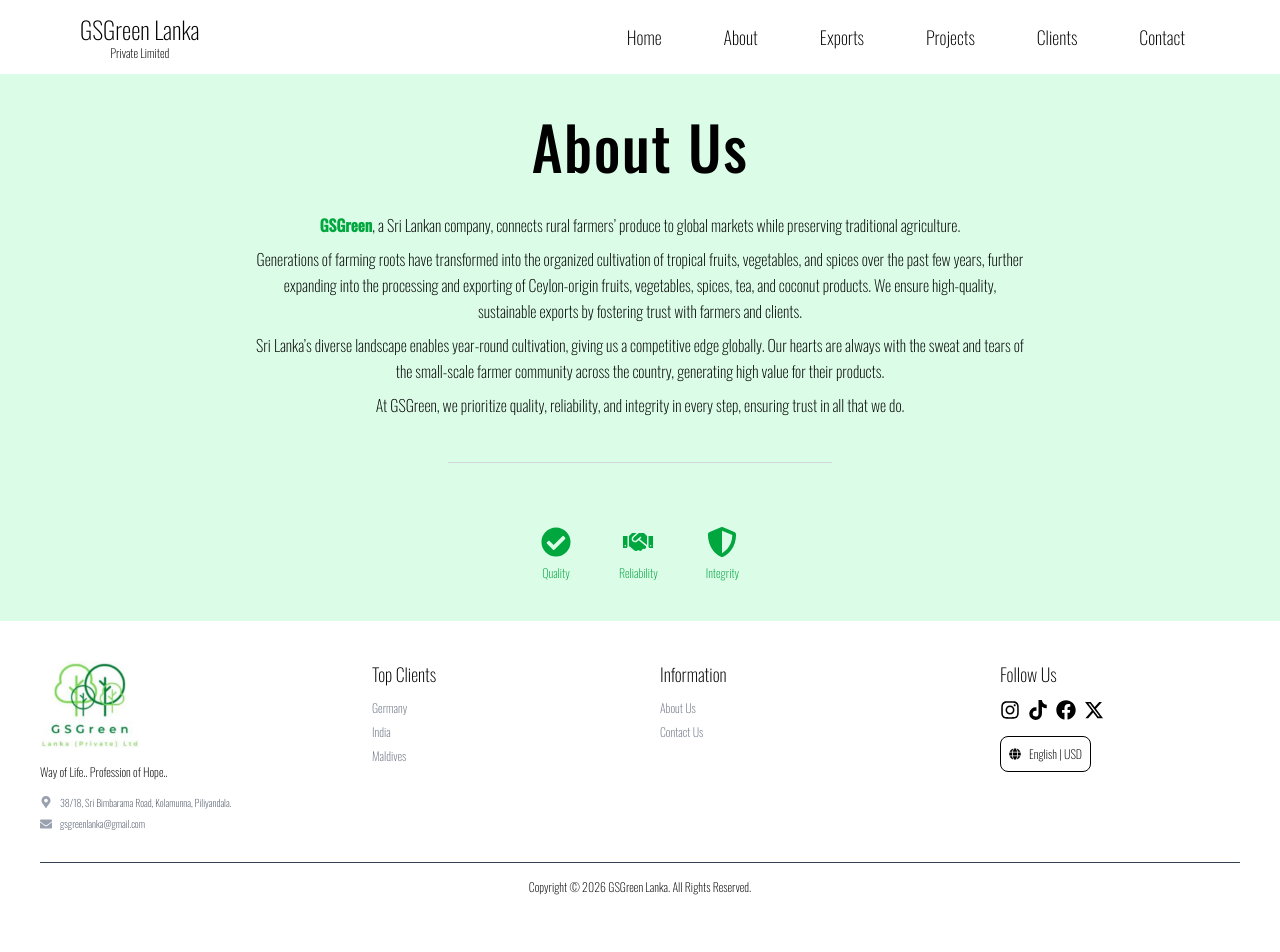
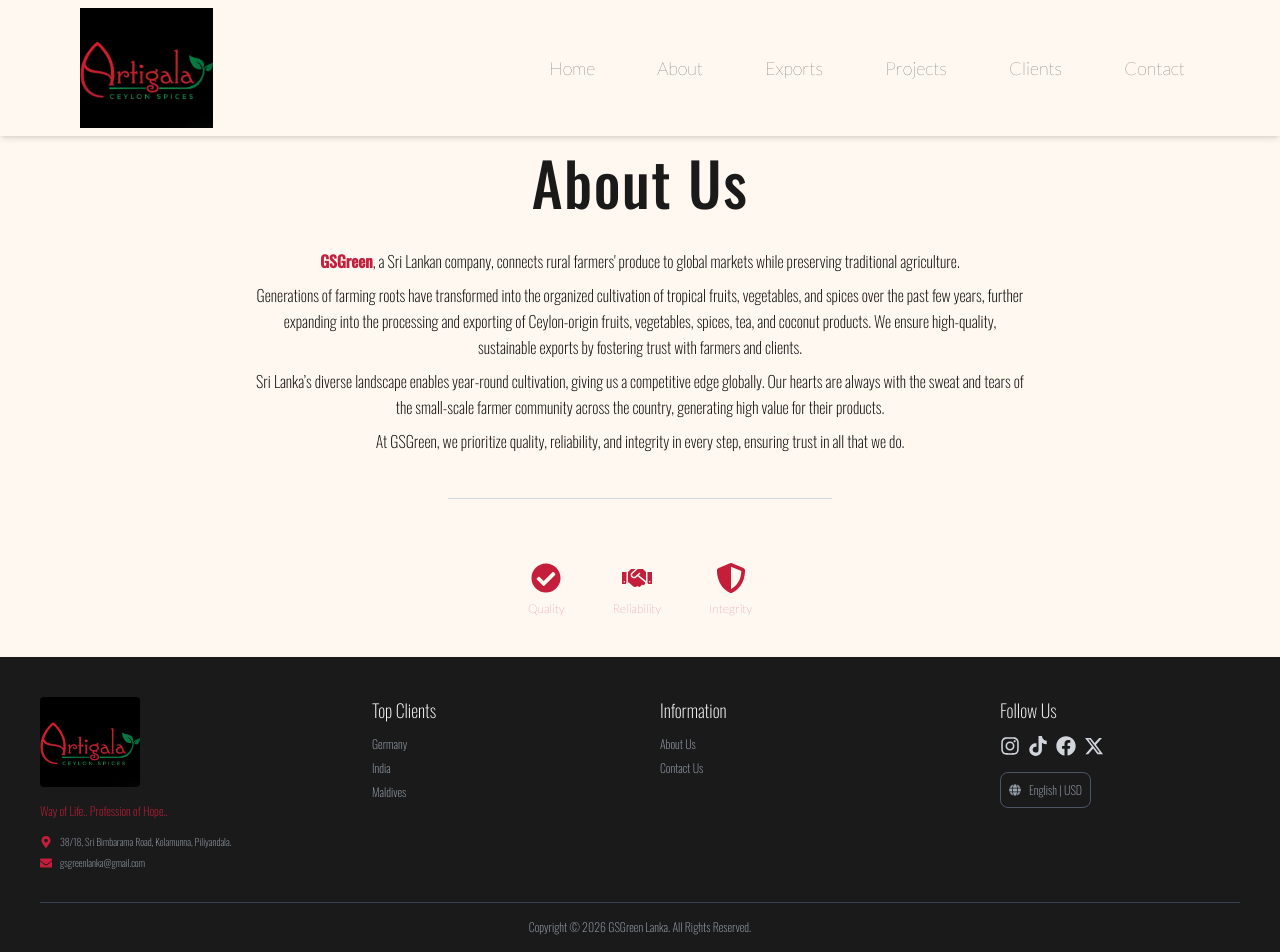
Before and after one commit to Dasundh99/spices_trade_platform, a React (Vite) app: page /about in a window 1280 px wide. Shown: the top 952 px of the page. Built offline with nearby package versions, Linux system fonts and the light colour scheme.

Commit message:
add gallery section and chane olurs

```diff
--- a/src/App.tsx
+++ b/src/App.tsx
@@ -8,6 +8,7 @@ import 'lenis/dist/lenis.css'
 import Hero from './pages/Home';
 import About from './pages/About';
 import Exports from './pages/Exports';
+import Gallery from './components/Gallery';
 import Clients from './pages/OurClients';
 import ContactUs from './pages/ContactUs';
 import Footer from './components/layout/Footer';
@@ -51,6 +52,7 @@ function App() {
                         <main>
                             <Hero />
                             <Exports />
+                            <Gallery />
                             <Clients />
                         </main>
                     } />
--- a/src/components/common/Header/index.tsx
+++ b/src/components/common/Header/index.tsx
@@ -6,7 +6,7 @@ import { ScrollTrigger } from 'gsap/ScrollTrigger';
 import Lenis from '@studio-freight/lenis';
 import { useLocation } from 'react-router-dom';
 import Magnetic from '../Magnetic';
-// import Logo from "../../../assets/GSGreenLogo.png"
+import Logo from '../../../assets/atigala_logo.jpg';
 
 gsap.registerPlugin(ScrollTrigger);
 
@@ -37,17 +37,10 @@ const Header = () => {
             if (st > 100) {
                 setScrolled(true);
                 setIsInHomeSection(false);
-                if (st > lastScrollTop) {
-                    gsap.to(headerRef.current, { y: -100, duration: 0.3 });
-                } else {
-                    gsap.to(headerRef.current, { y: 0, duration: 0.3 });
-                }
             } else {
                 setScrolled(false);
                 setIsInHomeSection(location.pathname === '/' && st <= 100);
-                gsap.to(headerRef.current, { y: 0, duration: 0.3 });
             }
-            lastScrollTop = st <= 0 ? 0 : st;
         };
 
         window.addEventListener('scroll', handleScroll);
@@ -84,12 +77,14 @@ const Header = () => {
         if (isInHomeSection && !scrolled) {
             return {
                 background: 'transparent',
-                textColor: 'text-white'
+                textColor: 'text-white',
+                dotColor: 'bg-white'
             };
         }
         return {
-            background: 'bg-white',
-            textColor: 'text-black'
+            background: 'bg-cream shadow-md',
+            textColor: 'text-charcoal',
+            dotColor: 'bg-spice-red'
         };
     };
 
@@ -104,16 +99,14 @@ const Header = () => {
             {/* Reduced padding from py-3 to py-2 */}
             <div className="container mx-auto px-4 xl:px-20 py-2 flex justify-between items-center">
                 {/* Reduced text size from xl to md, sm:text-sm to sm:text-xs, md:text-xl to md:text-base */}
-                <div className={`${headerStyles.textColor} text-md sm:text-md md:text-base`}>
-                    <HashLink
-                        smooth
-                        to="/#home"
-                        className="flex flex-col items-center justify-center text-center"
-                    >
-                        <span className="font-Semibold text-lg sm:text-xl md:text-2xl">GSGreen Lanka</span>
-                        <span className="text-xs sm:text-xs md:text-xs">Private Limited</span>
+                <div className={`${headerStyles.textColor}`}>
+                    <HashLink smooth to="/#home">
+                        <img
+                            src={Logo}
+                            alt="GSGreen Lanka Logo"
+                            className="h-10 sm:h-12 md:h-30 w-auto"
+                        />
                     </HashLink>
-
                 </div>
 
                 {/* Desktop Navigation - reduced text size from md:text-2xl to md:text-lg */}
@@ -123,7 +116,7 @@ const Header = () => {
                             <HashLink smooth to="/#home" className={headerStyles.textColor}>
                                 Home
                             </HashLink>
-                            <div className={`absolute w-2.5 h-2.5 top-[55px] left-1/2 rounded-full transform scale-0 -translate-x-1/2 transition-transform duration-200 ease-[cubic-bezier(0.76,0,0.24,1)] group-hover:scale-100 ${isInHomeSection && !scrolled ? 'bg-white' : 'bg-black'}`}></div>
+                            <div className={`absolute w-2.5 h-2.5 top-[55px] left-1/2 rounded-full transform scale-0 -translate-x-1/2 transition-transform duration-200 ease-[cubic-bezier(0.76,0,0.24,1)] group-hover:scale-100 ${headerStyles.dotColor}`}></div>
                         </div>
                     </Magnetic>
                     <Magnetic>
@@ -131,7 +124,7 @@ const Header = () => {
                             <HashLink smooth to="/about" className={headerStyles.textColor}>
                                 About
                             </HashLink>
-                            <div className={`absolute w-2.5 h-2.5 top-[55px] left-1/2 rounded-full transform scale-0 -translate-x-1/2 transition-transform duration-200 ease-[cubic-bezier(0.76,0,0.24,1)] group-hover:scale-100 ${isInHomeSection && !scrolled ? 'bg-white' : 'bg-black'}`}></div>
+                            <div className={`absolute w-2.5 h-2.5 top-[55px] left-1/2 rounded-full transform scale-0 -translate-x-1/2 transition-transform duration-200 ease-[cubic-bezier(0.76,0,0.24,1)] group-hover:scale-100 ${headerStyles.dotColor}`}></div>
                         </div>
                     </Magnetic>
                     <Magnetic>
@@ -139,7 +132,7 @@ const Header = () => {
                             <HashLink smooth to="/#exports" className={headerStyles.textColor}>
                                 Exports
                             </HashLink>
-                            <div className={`absolute w-2.5 h-2.5 top-[55px] left-1/2 rounded-full transform scale-0 -translate-x-1/2 transition-transform duration-200 ease-[cubic-bezier(0.76,0,0.24,1)] group-hover:scale-100 ${isInHomeSection && !scrolled ? 'bg-white' : 'bg-black'}`}></div>
+                            <div className={`absolute w-2.5 h-2.5 top-[55px] left-1/2 rounded-full transform scale-0 -translate-x-1/2 transition-transform duration-200 ease-[cubic-bezier(0.76,0,0.24,1)] group-hover:scale-100 ${headerStyles.dotColor}`}></div>
                         </div>
                     </Magnetic>
                     <Magnetic>
@@ -147,7 +140,7 @@ const Header = () => {
                             <HashLink smooth to="/projects" className={headerStyles.textColor}>
                                 Projects
                             </HashLink>
-                            <div className={`absolute w-2.5 h-2.5 top-[55px] left-1/2 rounded-full transform scale-0 -translate-x-1/2 transition-transform duration-200 ease-[cubic-bezier(0.76,0,0.24,1)] group-hover:scale-100 ${isInHomeSection && !scrolled ? 'bg-white' : 'bg-black'}`}></div>
+                            <div className={`absolute w-2.5 h-2.5 top-[55px] left-1/2 rounded-full transform scale-0 -translate-x-1/2 transition-transform duration-200 ease-[cubic-bezier(0.76,0,0.24,1)] group-hover:scale-100 ${headerStyles.dotColor}`}></div>
                         </div>
                     </Magnetic>
 
@@ -156,7 +149,7 @@ const Header = () => {
                             <HashLink smooth to="/#clients" className={headerStyles.textColor}>
                                 Clients
                             </HashLink>
-                            <div className={`absolute w-2.5 h-2.5 top-[55px] left-1/2 rounded-full transform scale-0 -translate-x-1/2 transition-transform duration-200 ease-[cubic-bezier(0.76,0,0.24,1)] group-hover:scale-100 ${isInHomeSection && !scrolled ? 'bg-white' : 'bg-black'}`}></div>
+                            <div className={`absolute w-2.5 h-2.5 top-[55px] left-1/2 rounded-full transform scale-0 -translate-x-1/2 transition-transform duration-200 ease-[cubic-bezier(0.76,0,0.24,1)] group-hover:scale-100 ${headerStyles.dotColor}`}></div>
                         </div>
                     </Magnetic>
                     <Magnetic>
@@ -164,7 +157,7 @@ const Header = () => {
                             <HashLink smooth to="/contact" className={headerStyles.textColor}>
                                 Contact
                             </HashLink>
-                            <div className={`absolute w-2.5 h-2.5 top-[55px] left-1/2 rounded-full transform scale-0 -translate-x-1/2 transition-transform duration-200 ease-[cubic-bezier(0.76,0,0.24,1)] group-hover:scale-100 ${isInHomeSection && !scrolled ? 'bg-white' : 'bg-black'}`}></div>
+                            <div className={`absolute w-2.5 h-2.5 top-[55px] left-1/2 rounded-full transform scale-0 -translate-x-1/2 transition-transform duration-200 ease-[cubic-bezier(0.76,0,0.24,1)] group-hover:scale-100 ${headerStyles.dotColor}`}></div>
                         </div>
                     </Magnetic>
                 </nav>
@@ -195,7 +188,7 @@ const Header = () => {
             <AnimatePresence>
                 {isOpen && (
                     <motion.div
-                        className="fixed min-h-[100vh] w-full top-0 right-0 bottom-0 bg-white z-40 md:hidden overflow-y-auto font-lato"
+                        className="fixed min-h-[100vh] w-full top-0 right-0 bottom-0 bg-cream z-40 md:hidden overflow-y-auto font-lato"
                         initial="initial"
                         animate="animate"
                         exit="exit"
@@ -203,7 +196,7 @@ const Header = () => {
                     >
                         <div className="flex justify-end p-4">
                             <button
-                                className="text-black focus:outline-none bg-gray-100 p-2 rounded-full hover:bg-gray-200 transition-colors"
+                                className="text-charcoal focus:outline-none bg-spice-red-light p-2 rounded-full hover:bg-spice-red/20 transition-colors"
                                 onClick={toggleMenu}
                                 aria-label="Close menu"
                             >
--- a/src/components/layout/Footer.tsx
+++ b/src/components/layout/Footer.tsx
@@ -1,32 +1,32 @@
-import img4 from "../../assets/GSGreenLogo.png";
+import img4 from "../../assets/atigala_logo.jpg";
 import { FaMapMarkerAlt, FaEnvelope, FaInstagram, FaTiktok, FaFacebook, FaGlobe } from "react-icons/fa";
 import { FaXTwitter } from "react-icons/fa6";
 
 const Footer = () => {
   return (
-    <footer className="bg-white text-gray-300 p-10 text-black">
-      <div className="flex flex-wrap gap-10 text-black">
+    <footer className="bg-charcoal text-gray-300 p-10">
+      <div className="flex flex-wrap gap-10">
         <div className="flex-1 w-full sm:w-auto">
           <div className="flex gap-5">
             <div className="flex-1">
               <div>
                 <img
-                  className=""
+                  className="rounded"
                   src={img4}
                   alt="Logo"
                   style={{ width: "100px", height: "auto" }}
                 />
-                <p className="mt-4 text-xs text-black font-bold">
+                <p className="mt-4 text-xs text-spice-red font-bold">
                   Way of Life.. Profession of Hope..
                 </p>
                 <div className="mt-4 text-xs space-y-2">
-                  <p className="flex items-center text-[10px] hover:text-gray-300 text-gray-600">
-                    <FaMapMarkerAlt className="mr-2 text-xs hover:text-gray-300 text-gray-400" />
+                  <p className="flex items-center text-[10px] hover:text-spice-red text-gray-400">
+                    <FaMapMarkerAlt className="mr-2 text-xs text-spice-red" />
                     38/18, Sri Bimbarama Road, Kolamunna, Piliyandala.
                   </p>
 
-                  <p className="flex items-center text-[10px] hover:text-gray-300 text-gray-600">
-                    <FaEnvelope className="mr-2 text-xs hover:text-gray-300 text-gray-400" />
+                  <p className="flex items-center text-[10px] hover:text-spice-red text-gray-400">
+                    <FaEnvelope className="mr-2 text-xs text-spice-red" />
                     gsgreenlanka@gmail.com
                   </p>
                 </div>
@@ -34,12 +34,12 @@ const Footer = () => {
             </div>
             <div className="flex-1">
               <div className="pl-8">
-                <h3 className="text-[18px] text-black">Top Clients</h3>
+                <h3 className="text-[18px] text-white">Top Clients</h3>
                 <div className="flex gap-x-5 mt-3 w-full ">
                   <ul className="flex flex-col space-y-2 text-xs">
-                    <li><a href="#" className="hover:text-gray-300 text-gray-500">Germany</a></li>
-                    <li><a href="#" className="hover:text-gray-300 text-gray-500">India</a></li>
-                    <li><a href="#" className="hover:text-gray-300 text-gray-500">Maldives</a></li>
+                    <li><a href="#" className="hover:text-spice-red text-gray-400">Germany</a></li>
+                    <li><a href="#" className="hover:text-spice-red text-gray-400">India</a></li>
+                    <li><a href="#" className="hover:text-spice-red text-gray-400">Maldives</a></li>
                   </ul>
                   <ul className="flex flex-col space-y-2 text-xs">
                     {/* <li><a href="#" className="hover:text-gray-300 text-gray-400">Africa</a></li> */}
@@ -54,15 +54,15 @@ const Footer = () => {
           <div className="flex gap-5">
             <div className="flex-1">
               <div className="">
-                <h3 className="text-[18px] text-black">Information</h3>
+                <h3 className="text-[18px] text-white">Information</h3>
                 <ul className="mt-3 space-y-2 text-xs">
                   <li>
-                    <a href="/about" className="hover:text-gray-300 text-gray-500">
+                    <a href="/about" className="hover:text-spice-red text-gray-400">
                       About Us
                     </a>
                   </li>
                   <li>
-                    <a href="/contact" className="hover:text-gray-300 text-gray-500">
+                    <a href="/contact" className="hover:text-spice-red text-gray-400">
                       Contact Us
                     </a>
                   </li>
@@ -73,7 +73,7 @@ const Footer = () => {
               <div className="h-full pl-10">
                 <div className="flex flex-col gap-y-2">
                   <div className="flex-1">
-                    <h3 className="text-[18px] text-black">Follow Us</h3>
+                    <h3 className="text-[18px] text-white">Follow Us</h3>
                     <div className="flex gap-2 mt-3">
                       <FaInstagram size={20} />
                       <FaTiktok size={20} />
@@ -90,7 +90,7 @@ const Footer = () => {
                     </div> */}
                   </div>
                   <div className="flex">
-                    <div className="flex items-center text-black border border-black px-2 py-2 rounded-lg gap-2">
+                    <div className="flex items-center text-gray-400 border border-gray-600 px-2 py-2 rounded-lg gap-2 hover:border-spice-red hover:text-spice-red transition-colors">
                       <FaGlobe className="text-[10px] lg:text-[12px]" />
                       <h3 className="text-[8px] lg:text-[12px]">English | USD</h3>
                     </div>
@@ -102,7 +102,7 @@ const Footer = () => {
         </div>
       </div>
       <div className="mt-8 border-t border-gray-700 pt-4 text-center text-xs">
-        <p className="text-black">
+        <p className="text-gray-400">
           Copyright © {new Date().getFullYear()} GSGreen Lanka. All Rights Reserved.
         </p>
       </div>
--- a/src/index.css
+++ b/src/index.css
@@ -3,10 +3,22 @@
 @import url('https://fonts.googleapis.com/css2?family=Oswald:wght@200&display=swap');
 @import "tailwindcss";
 
+@theme {
+  /* Brand Colors from Artigala Logo */
+  --color-spice-red: #C41E3A;
+  --color-spice-red-light: #FFF0F0;
+  --color-spice-red-dark: #9A1830;
 
-/* @theme {
+  --color-ceylon-green: #228B22;
+  --color-ceylon-green-light: #F0FFF4;
+  --color-ceylon-green-dark: #1A6B1A;
+
+  --color-charcoal: #1A1A1A;
+  --color-cream: #FFF8F0;
+  --color-warm-gray: #2D2D2D;
+
   --font-lato: "Lato", sans-serif;
-} */
+}
 
 h1 {
   font-family: "Oswald", sans-serif;
--- a/src/pages/About.tsx
+++ b/src/pages/About.tsx
@@ -10,20 +10,20 @@ const About: React.FC = () => {
   }, []);
 
   return (
-    <section id="about" className="w-full bg-green-100 font-lato">
+    <section id="about" className="w-full bg-cream font-lato pt-20 md:pt-24 lg:pt-28">
       {/* Main Content Wrapper */}
-      <div className="container mx-auto px-6 p-10 pt-15 md:pt-20 lg:pt-20 md:px-6 lg:px-8 flex flex-col items-center gap-14">
+      <div className="container mx-auto px-6 p-10 md:px-6 lg:px-8 flex flex-col items-center gap-14">
         {/* Left Side: Text Content */}
         <div className="w-full max-w-3xl space-y-5 flex flex-col items-center">
           {/* Separate Title Section */}
           <div className="w-full text-center pb-4">
-            <h2 className="text-4xl md:text-6xl text-black tracking-wide font-Semibold lg:pt-9 pt-5">
+            <h2 className="text-4xl md:text-6xl text-charcoal tracking-wide font-Semibold">
               About Us
             </h2>
           </div>
           <div className="w-full text-center space-y-2">
             <p className="text-md sm:text-md text-black leading-relaxed">
-              <span className="font-semibold text-green-600">GSGreen</span>, a Sri Lankan company, connects rural farmers’ produce to global markets while preserving traditional agriculture.
+              <span className="font-semibold text-spice-red">GSGreen</span>, a Sri Lankan company, connects rural farmers' produce to global markets while preserving traditional agriculture.
             </p>
             <p className="text-md sm:text-md text-black leading-relaxed">
               Generations of farming roots have transformed into the organized cultivation of tropical fruits, vegetables, and spices over the past few years, further expanding into the processing and exporting of Ceylon-origin fruits, vegetables, spices, tea, and coconut products. We ensure high-quality, sustainable exports by fostering trust with farmers and clients.
@@ -43,20 +43,20 @@ const About: React.FC = () => {
           <div className="flex justify-center gap-12 pt-10">
             {/* Quality Icon */}
             <div className="flex flex-col items-center">
-              <FaCheckCircle className="text-green-600 text-3xl" />
-              <span className="text-green-600 text-xs pt-2">Quality</span>
+              <FaCheckCircle className="text-spice-red text-3xl" />
+              <span className="text-spice-red text-xs pt-2">Quality</span>
             </div>
 
             {/* Reliability Icon */}
             <div className="flex flex-col items-center">
-              <FaHandshake className="text-green-600 text-3xl" />
-              <span className="text-green-600 text-xs pt-2">Reliability</span>
+              <FaHandshake className="text-spice-red text-3xl" />
+              <span className="text-spice-red text-xs pt-2">Reliability</span>
             </div>
 
             {/* Integrity Icon */}
             <div className="flex flex-col items-center">
-              <FaShieldAlt className="text-green-600 text-3xl" />
-              <span className="text-green-600 text-xs pt-2">Integrity</span>
+              <FaShieldAlt className="text-spice-red text-3xl" />
+              <span className="text-spice-red text-xs pt-2">Integrity</span>
             </div>
           </div>
         </div>
--- a/src/pages/Exports.tsx
+++ b/src/pages/Exports.tsx
@@ -55,7 +55,7 @@ const ExportCard: React.FC<ExportItem> = ({ src, text, path }) => {
     <h3 className="text-lg mb-1 tracking-tight">{text}</h3>
 </div>
 
-      <div className="absolute inset-0 border-2 border-green-500 opacity-0 group-hover:opacity-20 transition-opacity duration-300 pointer-events-none" />
+      <div className="absolute inset-0 border-2 border-spice-red opacity-0 group-hover:opacity-20 transition-opacity duration-300 pointer-events-none" />
     </article>
   );
 };
@@ -65,12 +65,12 @@ const Exports: React.FC = () => {
   return (
     <section
       id="exports"
-      className="min-h-[60vh] py-8 bg-white overflow-hidden font-lato"
+      className="min-h-[60vh] py-8 bg-cream overflow-hidden font-lato"
       aria-label="Product Exports Section"
     >
       <div className="container mx-auto px-4 sm:px-6 lg:px-8 ">
         <header className="text-center mb-12">
-          <h2 className="text-4xl md:text-6xl text-black font-Semibold tracking-wide">
+          <h2 className="text-4xl md:text-6xl text-charcoal font-Semibold tracking-wide">
             Exports
           </h2>
         </header>
--- a/src/pages/Home.tsx
+++ b/src/pages/Home.tsx
@@ -105,7 +105,7 @@ const Hero: React.FC = () => {
         <div className="space-y-4" key={currentIndex}>
           <h1
             className="
-              text-green-100
+              text-cream
               font-Semibold
               text-3xl
               sm:text-4xl
@@ -127,7 +127,7 @@ const Hero: React.FC = () => {
             className="
               mx-auto
               max-w-2xl
-              text-green-50
+              text-spice-red-light
               text-base
               md:text-lg
               leading-relaxed
```
Also changed, not shown: src/components/Gallery.tsx (added, +99 -0 lines), src/pages/ContactUs.tsx (+6 -6 lines), src/pages/OurClients.tsx (+9 -9 lines), src/pages/Projects.tsx (+7 -7 lines), src/pages/TropicalFruits.tsx (+7 -7 lines), src/assets/atigala_logo.jpg (added).
